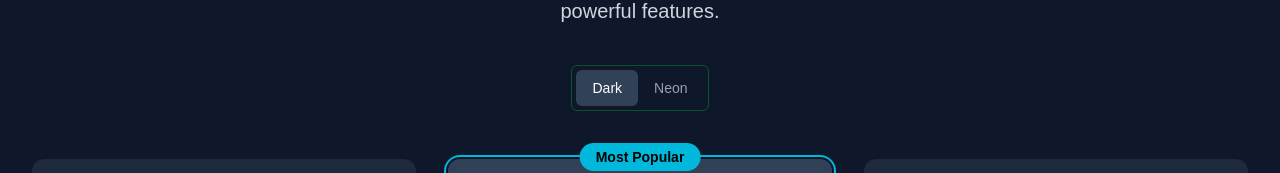
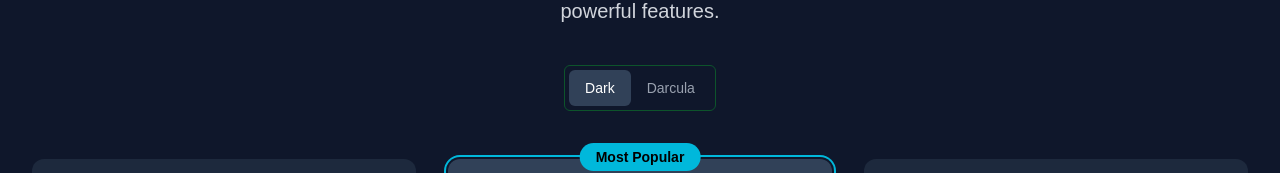
Before and after one commit to UIgnite/UIgnite, a React (Vite) app: page /pricing in a window 1280 px wide. Shown: the part 151-324 px from the top of the page. Built offline with nearby package versions, Linux system fonts and the light colour scheme; a web font is replaced by a local one.

Commit message:
patch bug fixed

```diff
--- a/src/components/DatePicker.jsx
+++ b/src/components/DatePicker.jsx
@@ -200,7 +200,7 @@ function DatePicker({
               {showYears && (
                 <div
                   className={cn(
-                    "absolute top-full mt-1 border rounded shadow max-h-40 overflow-y-auto w-32 z-20",
+                    "absolute top-full mt-1 border rounded shadow max-h-40 overflow-y-auto  w-32 z-20 scrollbar-hide",
                     darkMode
                       ? "bg-gray-800 border-gray-700"
                       : "bg-white border-gray-200"
--- a/src/index.css
+++ b/src/index.css
@@ -15,3 +15,14 @@ body{
     opacity: 1;
     transform: translateY(0);
 }
+
+
+.scrollbar-hide::-webkit-scrollbar {
+    display: none;
+  }
+
+
+  .scrollbar-hide {
+    -ms-overflow-style: none;
+    scrollbar-width: none;
+  }
--- a/src/utils/theme.js
+++ b/src/utils/theme.js
@@ -16,20 +16,20 @@ export const themes = {
       border: "border-green-900"
     },
     neon: {
-      name: "Neon",
+      name: "Darcula",
       background: "bg-slate-900",
       cardBackground: "bg-black",
-      highlightedCard: "bg-indigo-900",
-      headerText: "text-blue-500",
+      highlightedCard: "bg-[#0D1520]",
+      headerText: "text-blue-400",
       priceText: "text-white",
       descriptionText: "text-gray-300",
       line:"text-gray-800",
-      checkmarkBg: "bg-blue-600",
+      checkmarkBg: "bg-blue-500",
       checkmarkText: "text-white",
       featureText: "text-gray-300",
-      selectBg: "bg-indigo-900",
+      selectBg: "bg-[#0D1520]",
       selectText: "text-cyan-400",
-      border: "border-indigo-700"
+      border: "border-blue-500"
     },
 
   };
```
Also changed, not shown: 1 other file (tests, documents, lock files or other folders).
